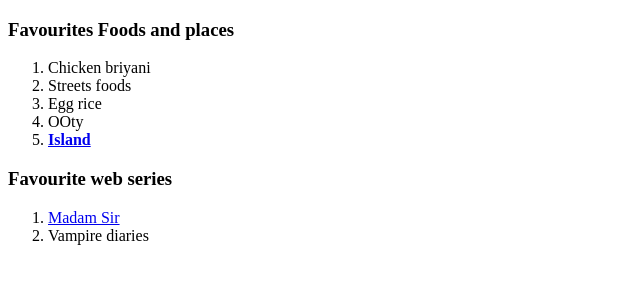
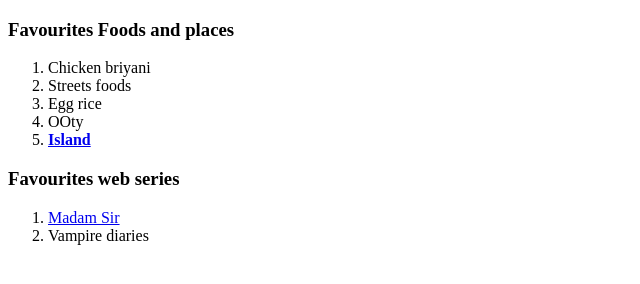
Before and after one commit to dineshisravel/cv, a plain HTML site: page favourites.html in a window 1280 px wide. Shown: the full height of the page, 0-640 px from the left. Drawn offline with Linux system fonts and the light colour scheme.

Commit message:
Update favourites.html

```diff
--- a/favourites.html
+++ b/favourites.html
@@ -13,7 +13,7 @@
       <li>OOty</li>
       <li><strong><a href="https://www.youtube.com/watch?v=q43hYTqNFXc">Island</a></strong></li>
     </ol>
-    <h3>Favourite web series</h3>
+    <h3>Favourites web series</h3>
     <ol>
       <li><a href="https://www.youtube.com/watch?v=2UlP6IieHyo">Madam Sir</a></li>
       <li>Vampire diaries</li>
```
